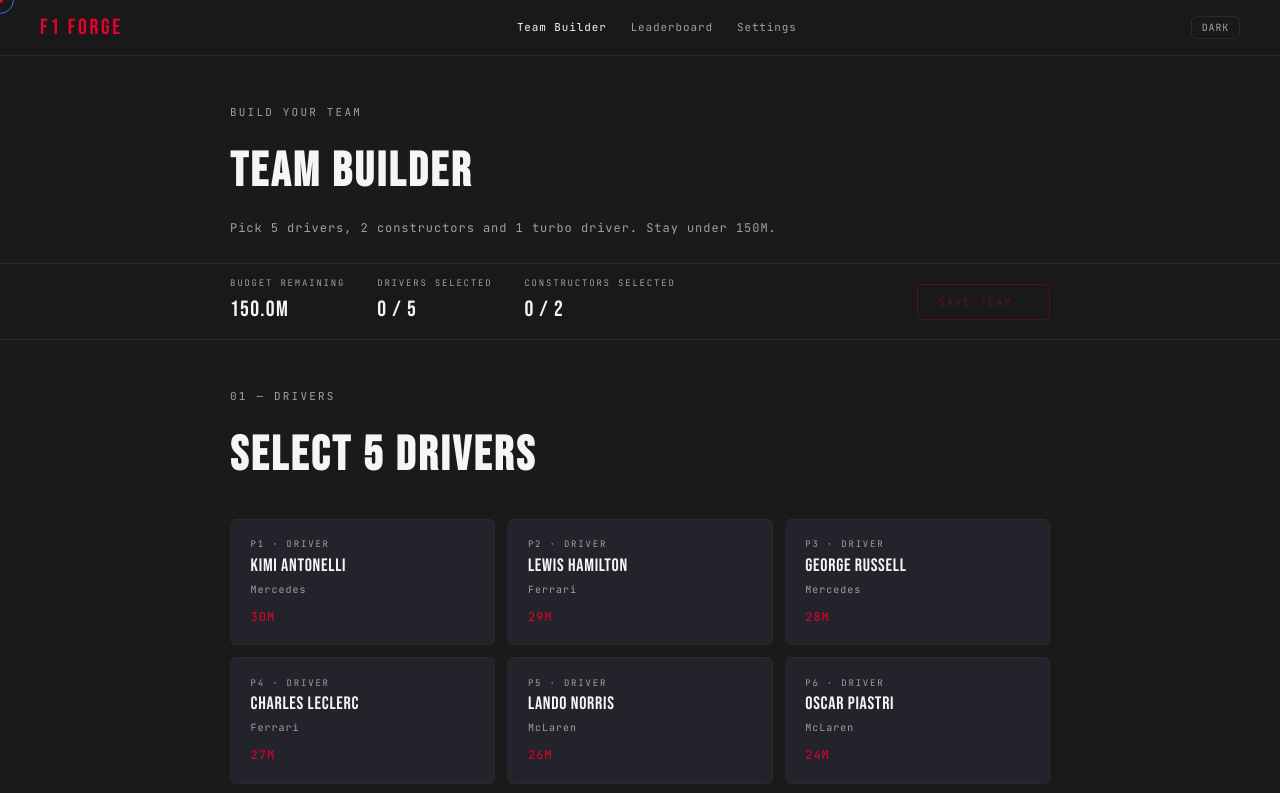
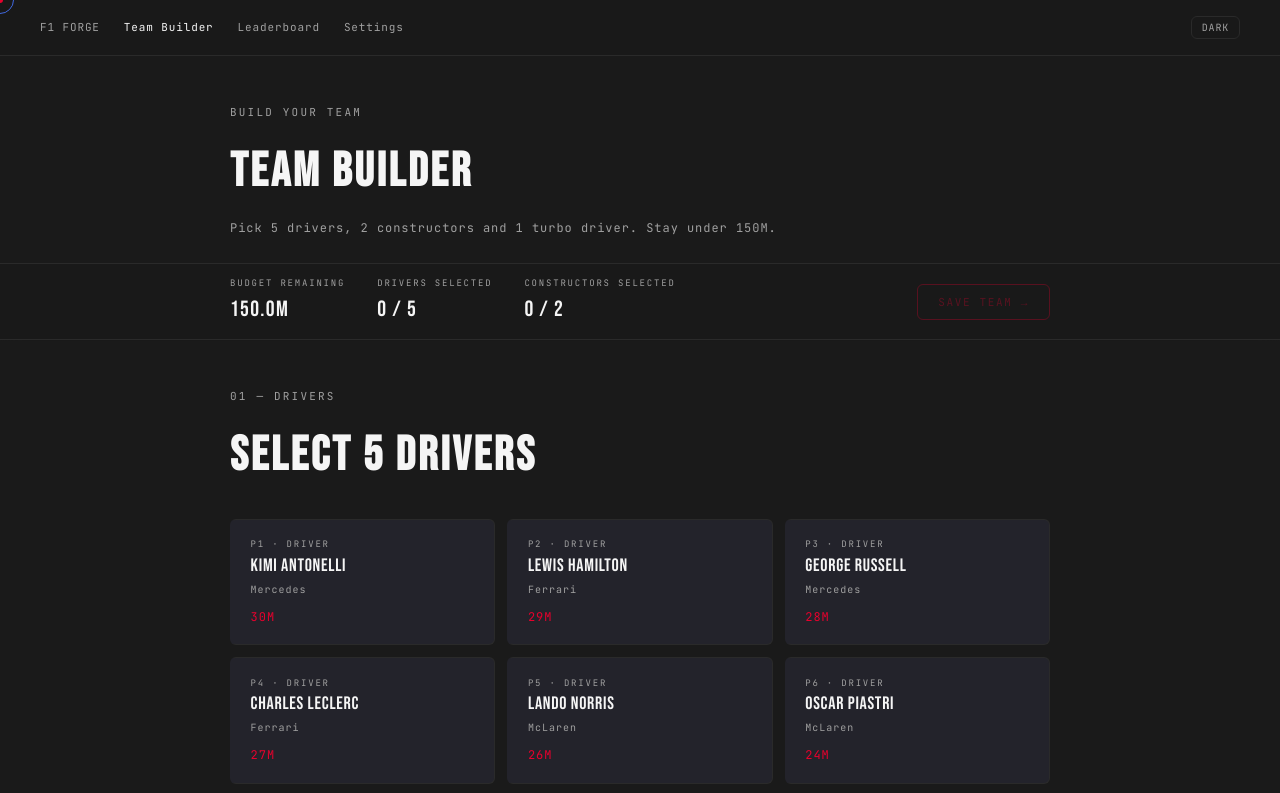
Before and after one commit to Rohan11-hub/F1-Forge, a plain HTML site: page client/teambuilder.html in a window 1280 px wide. Shown: the top 793 px of the page. Drawn offline with Linux system fonts and the light colour scheme.

Commit message:
PHASE1 SUCCESS

```diff
--- a/client/teambuilder.html
+++ b/client/teambuilder.html
@@ -20,8 +20,9 @@
 
   <!-- NAV -->
   <nav>
-    <a href="index.html" class="logo">F1 FORGE</a>
+
     <div class="nav-links">
+      <a href="index.html" class="logo">F1 FORGE</a>
       <a href="teambuilder.html" class="active">Team Builder</a>
       <a href="leaderboard.html">Leaderboard</a>
       <a href="settings.html">Settings</a>
```
Also changed, not shown: client/admin.html (+2 -1 lines), client/leaderboard.html (+2 -1 lines), client/settings.html (+1 -0 lines).
